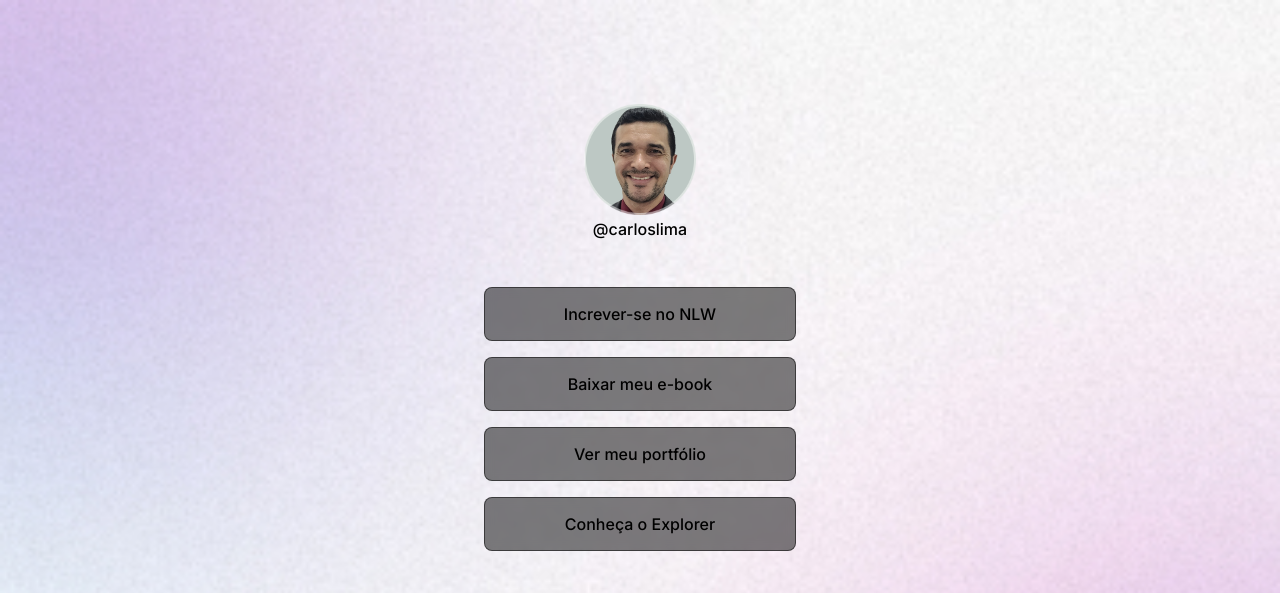
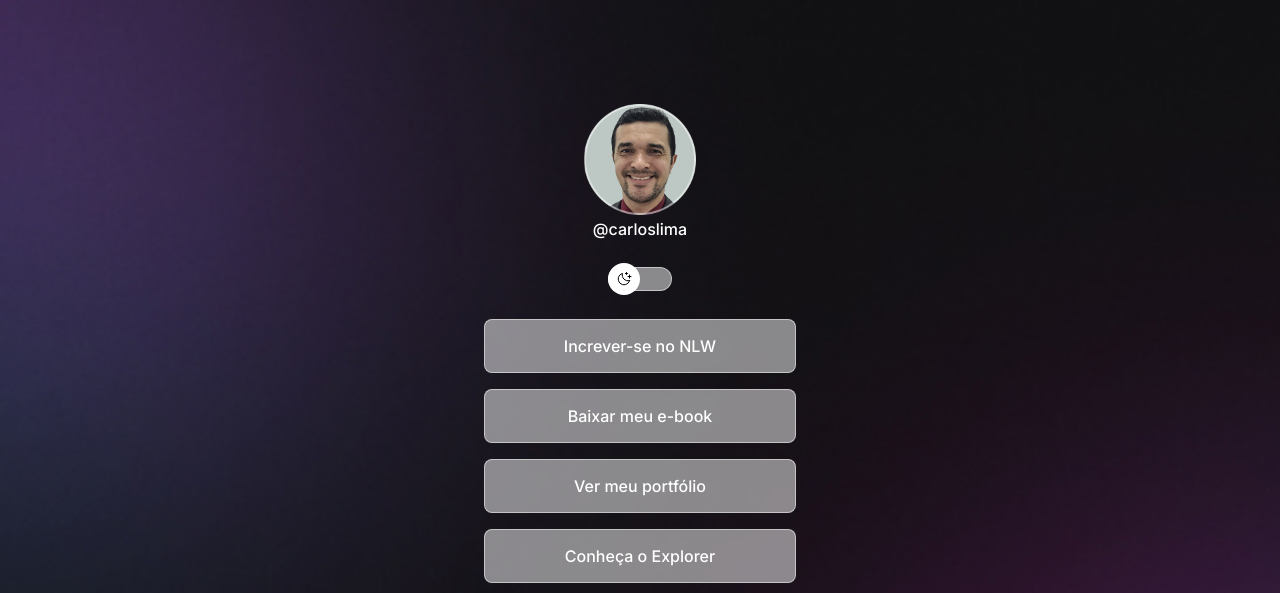
Before and after one commit to Carlosjw/discover-2025, a plain HTML site: page index.html in a window 1280 px wide. Shown: the top 593 px of the page. Drawn offline with nearby package versions, Linux system fonts and the light colour scheme.

Commit message:
updateLessons

```diff
--- a/index.html
+++ b/index.html
@@ -1,5 +1,5 @@
 <!DOCTYPE html>
-<html lang="pt-BR" class="light">
+<html lang="pt-BR" class="lightt">
 
 <head>
   <link rel="preconnect" href="https://fonts.googleapis.com">
@@ -18,6 +18,11 @@
     <div id="profile">
       <img src="./assets/Avatar.png" alt="foto-perfil">
       <p>@carloslima</p>
+    </div>
+    <div id="switch">
+      <button></button>
+      <span>
+      </span>
     </div>
     <ul>
       <li>
--- a/style.css
+++ b/style.css
@@ -4,7 +4,8 @@
   --stroke-color: rgba(255, 255, 255, 0.5);
   --suface-color: rgba(255, 255, 255, 0.5);
   --surface-color-hover: rgba(0, 0, 0, 0.2);
-  --highlight-color: rgba(255,255,255,0.2);
+  --highlight-color: rgba(255, 255, 255, 0.2);
+  --switch-bg-url: url(./assets/moon.svg);
 }
 
 * {
@@ -20,6 +21,7 @@
   --suface-color: rgba(0, 0, 0, 0.5);
   --surface-color-hover: rgba(0, 0, 0, 0.2);
   --highlight-color: rgba(0, 0, 0, 0.1);
+  --switch-bg-url: url(./assets/sun.svg);
 }
 
 body {
@@ -59,6 +61,43 @@ body * {
 #profile p {
   font-weight: 500;
   line-height: 0 24px;
+}
+
+/* Switch */
+#switch{
+  position: relative;
+  width: 64px;
+  margin: 4px auto;
+}
+
+#switch button {
+  width: 32px;
+  height: 32px;
+  border: none;
+  border-radius: 50%;
+  background: #fff var(--switch-bg-url) no-repeat center;
+  /* Mudando pisicionamento alsolute */
+  position: absolute; /* relativado pelo position do pai "switch"*/
+  top: 50%;
+  left: 0;
+  z-index: 1;
+  transform: translateY(-50%);
+}
+
+.light #switch button{
+  right: 0;
+  left: initial;
+}
+
+#switch span{
+  display: block;
+  width: 64px;
+  height: 24px;
+  background: var(--suface-color);
+  border: 1px solid var(--stroke-color);
+  backdrop-filter: blur(4px);
+  -webkit-backdrop-filter: blur(4px);
+  border-radius: 9999px;
 }
 
 /* Links */
@@ -109,7 +148,7 @@ ul li a:hover {
 }
 
 #social-links a:hover {
-  background: var(--hightlight-color);
+  background: var(--highlight-color);
 }
 
 footer {
```
Also changed, not shown: assets/moon.svg (added), assets/sun.svg (added).
